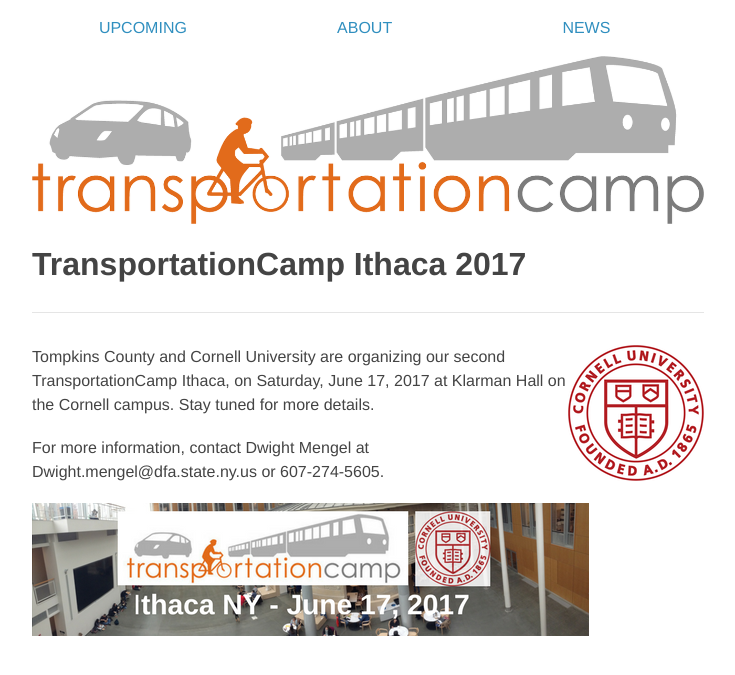
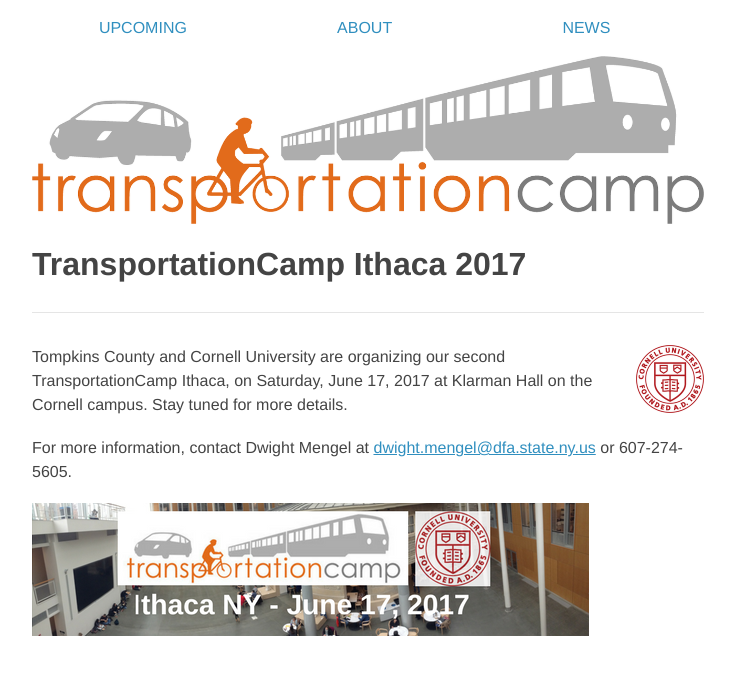
Before and after one commit to transpocamp/transportationcamp.org, a Jekyll site: the page built from events/ithaca-2017/index.markdown, in a window 1280 px wide. Shown: the top 675 px of the page, without its empty margins (272-1007 px from the left). Built offline with Jekyll 4.4.1, drawn with Linux system fonts in a browser that asks for light colours; nearby versions of some CDN libraries.

Commit message:
add link

```diff
--- a/events/ithaca-2017/index.markdown
+++ b/events/ithaca-2017/index.markdown
@@ -7,8 +7,8 @@
 title: TransportationCamp Ithaca 2017
 published: true
 ---
-<img src="cornell.png" style="float:right;width:136px;height:136px;">Tompkins County and Cornell University are organizing our second TransportationCamp Ithaca, on Saturday, June 17, 2017 at Klarman Hall on the Cornell campus.  Stay tuned for more details.
+<img src="cornell.png" style="float:right;width:68px;height:68px;">Tompkins County and Cornell University are organizing our second TransportationCamp Ithaca, on Saturday, June 17, 2017 at Klarman Hall on the Cornell campus.  Stay tuned for more details.
 
-For more information, contact Dwight Mengel at Dwight.mengel@dfa.state.ny.us or 607-274-5605.
+For more information, contact Dwight Mengel at [dwight.mengel@dfa.state.ny.us](mailto:dwight.mengel@dfa.state.ny.us) or 607-274-5605.
 
 <img src="logo.png" style="textAlign:center;width:557px;height:133px;">
```
